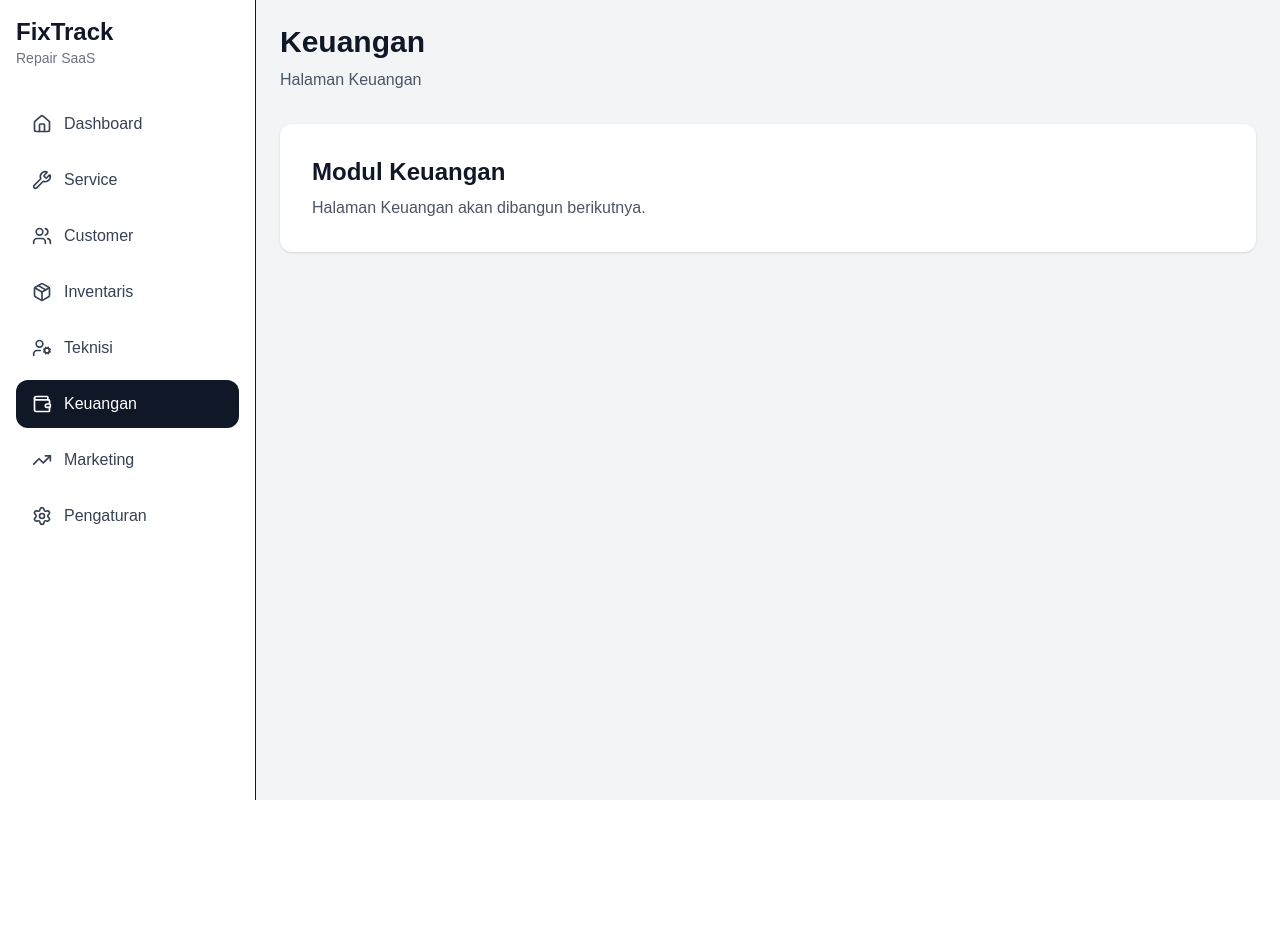
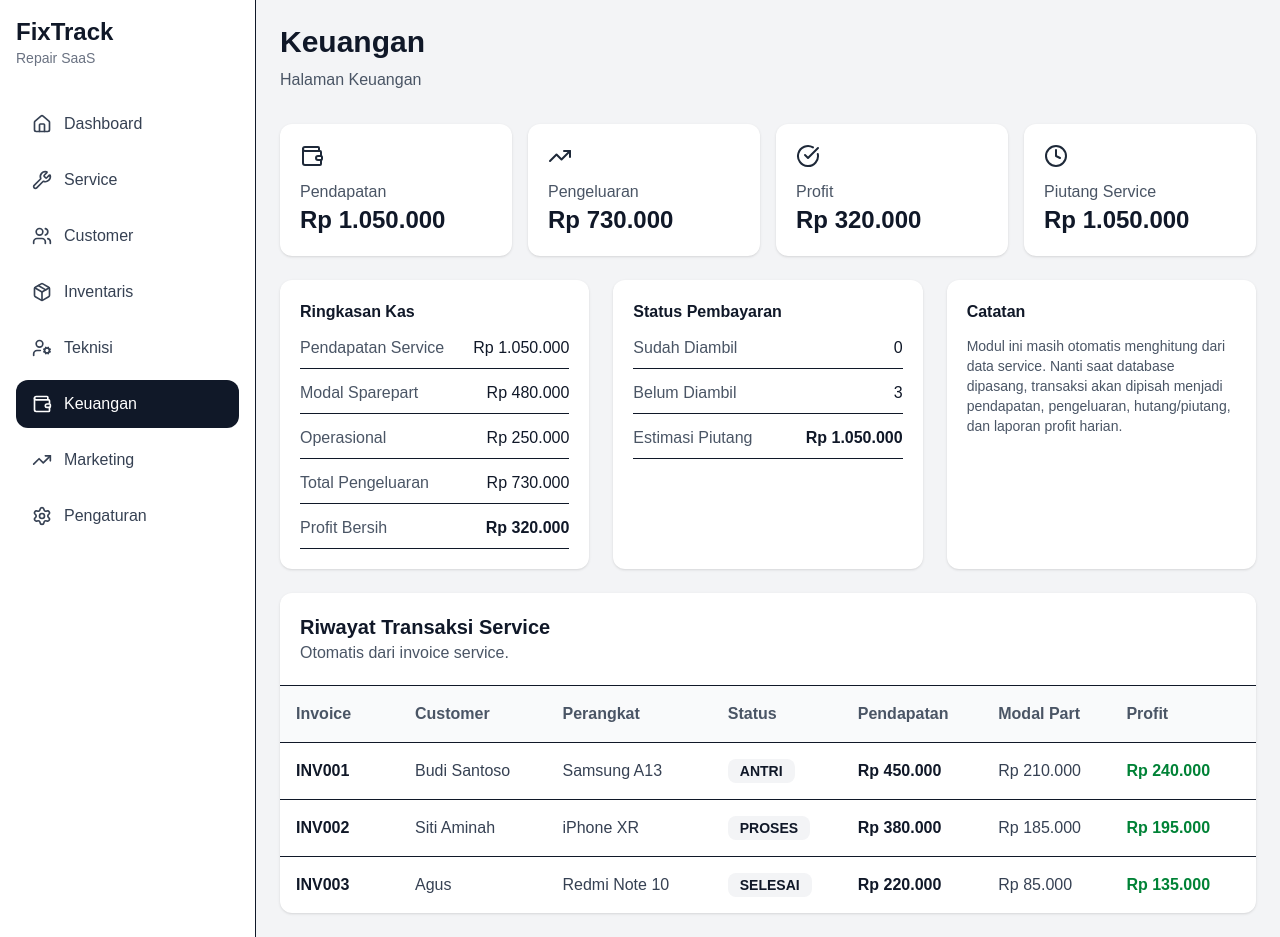
Before and after one commit to arjunlap/fixtrack, a Next.js app: page / in a window 1280 px wide. Both pictures are taken after a click on the button "Keuangan". Before the commit the page ends 800 px from the top, so only its background shows below. Built offline with nearby package versions, Linux system fonts and the light colour scheme.

Commit message:
Finance module completed

```diff
--- a/src/app/page.js
+++ b/src/app/page.js
@@ -212,12 +212,13 @@ export default function HomePage() {
             setTechnicians={setTechnicians}
           />
         )}
-
+        {activeMenu === "Keuangan" && <FinancePage services={services} />}
         {activeMenu !== "Dashboard" &&
           activeMenu !== "Service" &&
           activeMenu !== "Customer" &&
           activeMenu !== "Inventaris" &&
-          activeMenu !== "Teknisi" && (
+          activeMenu !== "Teknisi" &&
+          activeMenu !== "Keuangan" &&(
             <div className="bg-white rounded-xl p-8 shadow">
               <h3 className="text-2xl font-bold mb-2 text-gray-900">
                 Modul {activeMenu}
@@ -925,7 +926,165 @@ function TechnicianPage({ services, technicians, setTechnicians }) {
     </div>
   );
 }
-
+function FinancePage({ services }) {
+  const income = services.reduce(
+    (sum, service) => sum + parseRupiah(service.cost),
+    0
+  );
+
+  const partExpense = services.reduce(
+    (sum, service) => sum + parseRupiah(service.partCost),
+    0
+  );
+
+  const operationalExpense = 250000;
+  const totalExpense = partExpense + operationalExpense;
+  const profit = income - totalExpense;
+
+  const receivable = services
+    .filter((service) => service.status !== "DIAMBIL")
+    .reduce((sum, service) => sum + parseRupiah(service.cost), 0);
+
+  return (
+    <div>
+      <div className="grid md:grid-cols-4 gap-4 mb-6">
+        <StatCard
+          title="Pendapatan"
+          value={formatRupiah(income)}
+          icon={<Wallet />}
+        />
+
+        <StatCard
+          title="Pengeluaran"
+          value={formatRupiah(totalExpense)}
+          icon={<TrendingUp />}
+        />
+
+        <StatCard
+          title="Profit"
+          value={formatRupiah(profit)}
+          icon={<CheckCircle />}
+        />
+
+        <StatCard
+          title="Piutang Service"
+          value={formatRupiah(receivable)}
+          icon={<Clock />}
+        />
+      </div>
+
+      <div className="grid grid-cols-3 gap-6 mb-6">
+        <div className="bg-white rounded-xl shadow p-5">
+          <h3 className="font-bold text-gray-900 mb-3">Ringkasan Kas</h3>
+
+          <div className="space-y-3">
+            <FinanceRow label="Pendapatan Service" value={formatRupiah(income)} />
+            <FinanceRow label="Modal Sparepart" value={formatRupiah(partExpense)} />
+            <FinanceRow label="Operasional" value={formatRupiah(operationalExpense)} />
+            <FinanceRow label="Total Pengeluaran" value={formatRupiah(totalExpense)} />
+            <FinanceRow label="Profit Bersih" value={formatRupiah(profit)} strong />
+          </div>
+        </div>
+
+        <div className="bg-white rounded-xl shadow p-5">
+          <h3 className="font-bold text-gray-900 mb-3">Status Pembayaran</h3>
+
+          <div className="space-y-3">
+            <FinanceRow
+              label="Sudah Diambil"
+              value={
+                services.filter((service) => service.status === "DIAMBIL").length
+              }
+            />
+            <FinanceRow
+              label="Belum Diambil"
+              value={
+                services.filter((service) => service.status !== "DIAMBIL").length
+              }
+            />
+            <FinanceRow label="Estimasi Piutang" value={formatRupiah(receivable)} strong />
+          </div>
+        </div>
+
+        <div className="bg-white rounded-xl shadow p-5">
+          <h3 className="font-bold text-gray-900 mb-3">Catatan</h3>
+
+          <p className="text-gray-600 text-sm">
+            Modul ini masih otomatis menghitung dari data service. Nanti saat
+            database dipasang, transaksi akan dipisah menjadi pendapatan,
+            pengeluaran, hutang/piutang, dan laporan profit harian.
+          </p>
+        </div>
+      </div>
+
+      <div className="bg-white rounded-xl shadow overflow-hidden">
+        <div className="p-5 border-b">
+          <h3 className="text-xl font-bold text-gray-900">Riwayat Transaksi Service</h3>
+          <p className="text-gray-600">Otomatis dari invoice service.</p>
+        </div>
+
+        <table className="w-full text-left">
+          <thead className="bg-gray-50 text-gray-600">
+            <tr>
+              <th className="p-4">Invoice</th>
+              <th>Customer</th>
+              <th>Perangkat</th>
+              <th>Status</th>
+              <th>Pendapatan</th>
+              <th>Modal Part</th>
+              <th>Profit</th>
+            </tr>
+          </thead>
+
+          <tbody>
+            {services.map((service) => {
+              const revenue = parseRupiah(service.cost);
+              const cost = parseRupiah(service.partCost);
+              const itemProfit = revenue - cost;
+
+              return (
+                <tr key={service.invoice} className="border-t">
+                  <td className="p-4 font-bold text-gray-900">
+                    {service.invoice}
+                  </td>
+                  <td className="text-gray-700">{service.customer}</td>
+                  <td className="text-gray-700">{service.device}</td>
+                  <td>
+                    <span className="bg-gray-100 text-gray-900 px-3 py-1 rounded-lg text-sm font-semibold">
+                      {service.status}
+                    </span>
+                  </td>
+                  <td className="text-gray-900 font-semibold">
+                    {formatRupiah(revenue)}
+                  </td>
+                  <td className="text-gray-700">{formatRupiah(cost)}</td>
+                  <td
+                    className={`font-bold ${
+                      itemProfit >= 0 ? "text-green-700" : "text-red-700"
+                    }`}
+                  >
+                    {formatRupiah(itemProfit)}
+                  </td>
+                </tr>
+              );
+            })}
+          </tbody>
+        </table>
+      </div>
+    </div>
+  );
+}
+
+function FinanceRow({ label, value, strong = false }) {
+  return (
+    <div className="flex justify-between border-b pb-2">
+      <span className="text-gray-600">{label}</span>
+      <span className={strong ? "font-bold text-gray-900" : "text-gray-900"}>
+        {value}
+      </span>
+    </div>
+  );
+}
 function TrackingModal({ service, onClose }) {
   return (
     <div className="fixed inset-0 bg-black/50 flex items-center justify-center z-50 p-6">
```
